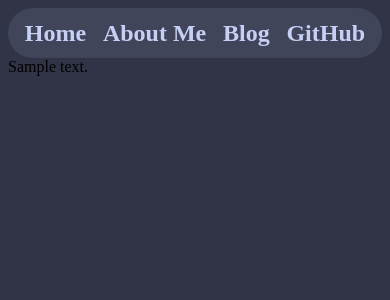
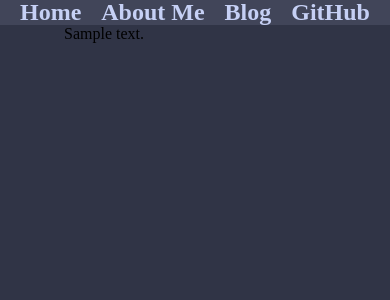
Before and after one commit to ollycodes/website, a Python web app: template templates/base.html in a window 390 px wide. Shown: the top 300 px of the page. Run offline with Jinja, Linux system fonts and the light colour scheme; the template is opened without the code that fills it: most values are stand-ins (such as "Sample title", 1, 10 or a date in 2020).

Commit message:
added margin styles for mobile displays.

```diff
--- a/static/style.css
+++ b/static/style.css
@@ -61,8 +61,7 @@ nav {
     justify-content: space-evenly;
     align-items: center;
     background-color: var(--surface0);
-    border-radius: 50px;
-    height: 50px;
+    height: 3vh;
     font-size: x-large;
 }
 
@@ -78,10 +77,26 @@ html {
     background-color: var(--base);
 }
 
+body {
+    margin: 0;
+}
+
 .content {
     font-size: 16px;
+    max-width: 768px;
     margin: 0 auto;
-    max-width: 768px;
+}
+
+@media (min-width: 800px) {
+    .content {
+        margin: 0 auto;
+    }
+}
+
+@media (max-width: 799px) {
+    .content {
+        margin: auto 4rem;
+    }
 }
 
 .content h1, h2, h3, h4, h5, h6 {
```
